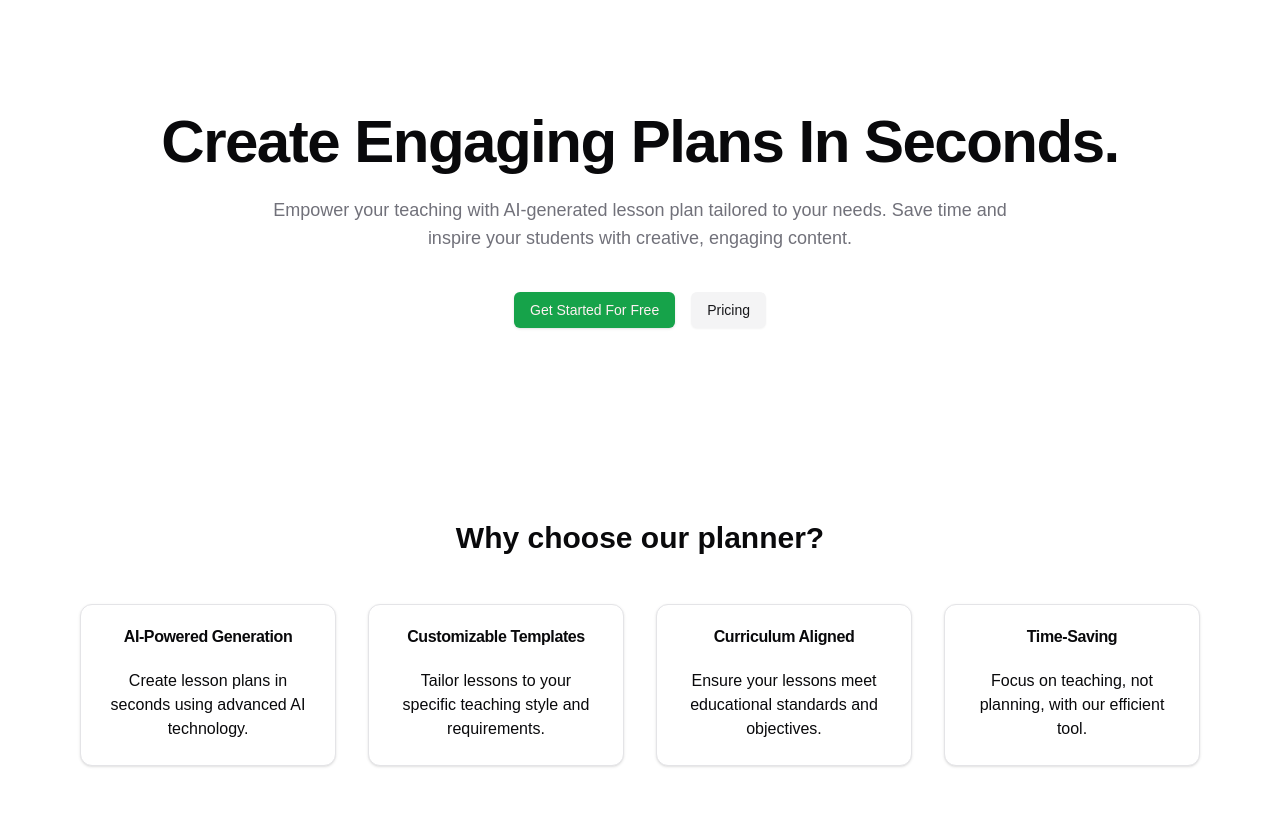
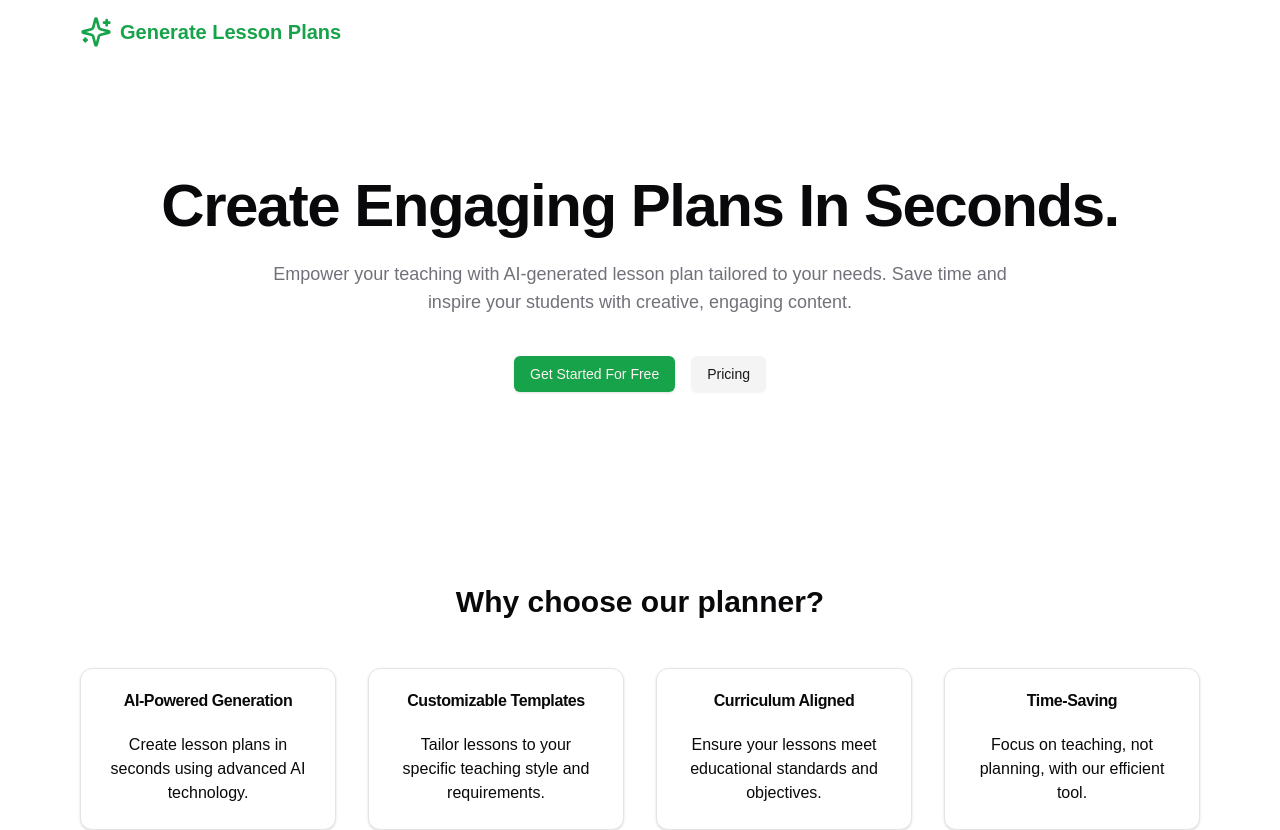
Before and after one commit to AdityaSahu786/EduMate, a Next.js app: page / in a window 1280 px wide. Shown: the top 830 px of the page. Built offline with nearby package versions, Linux system fonts and the light colour scheme.

Commit message:
Styling Navbar

```diff
--- a/app/layout.tsx
+++ b/app/layout.tsx
@@ -1,6 +1,7 @@
 import type { Metadata } from "next";
 import localFont from "next/font/local";
 import "./globals.css";
+import Navbar from "@/components/common/Navbar";
 
 const geistSans = localFont({
   src: "./fonts/GeistVF.woff",
@@ -28,6 +29,7 @@ export default function RootLayout({
       <body
         className={`${geistSans.variable} ${geistMono.variable} antialiased`}
       >
+        <Navbar />
         {children}
       </body>
     </html>
--- /dev/null
+++ b/components/common/Navbar.tsx
@@ -0,0 +1,23 @@
+import React from 'react'
+import MaxWidthWrapper from './MaxWidthWrapper'
+import { Sparkles } from 'lucide-react'
+import Link from "next/link"
+
+const Navbar = () => {
+  return (
+    <header>
+        <MaxWidthWrapper>
+            <div className='flex justify-between items-center h-16'>
+                <Link href="/" className='flex items-center space-x-2'>
+                   <Sparkles className='w-8 h-8 text-primary' />
+                   <span className='text-xl font-bold text-primary'>
+                      Generate Lesson Plans
+                   </span>
+                </Link>
+            </div>
+        </MaxWidthWrapper>
+    </header>
+  )
+}
+
+export default Navbar
```
